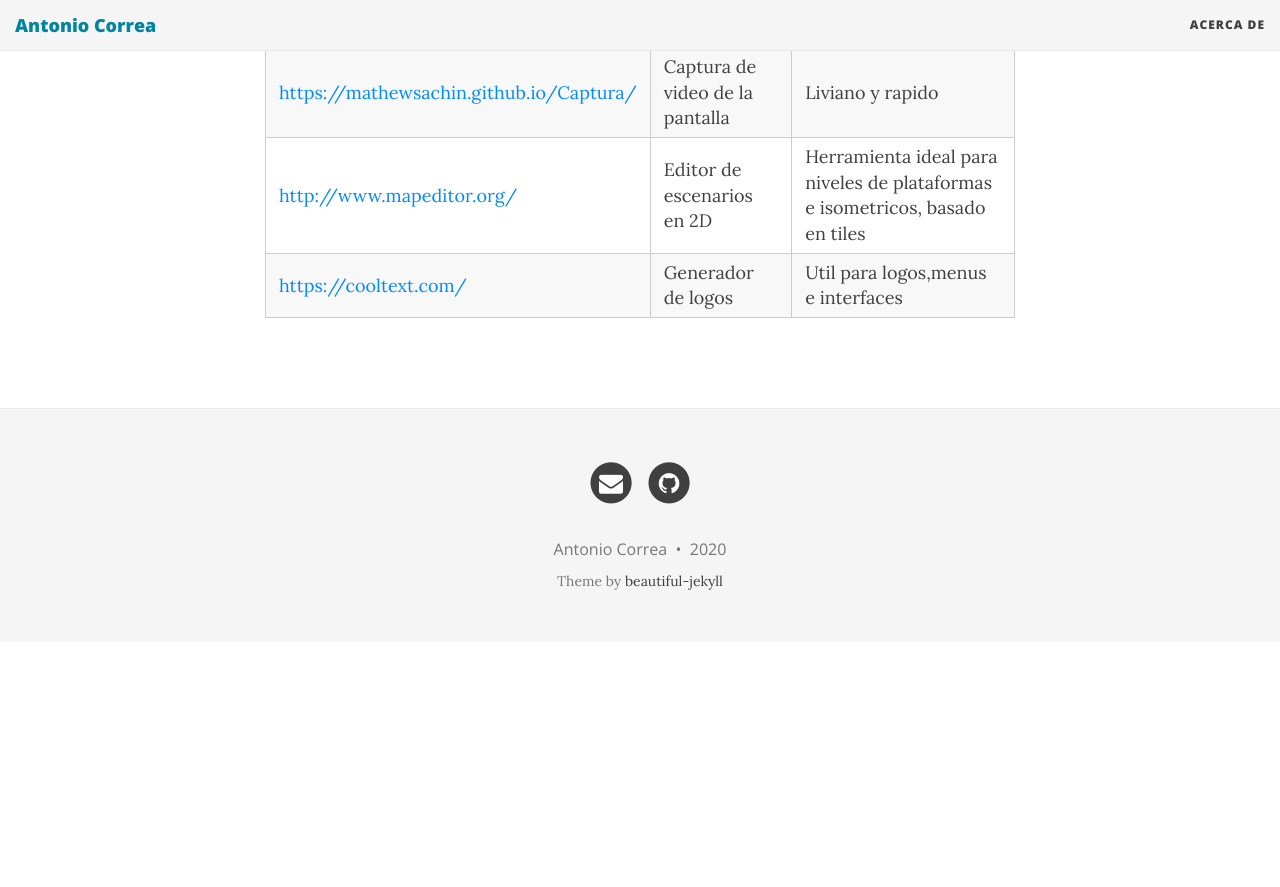
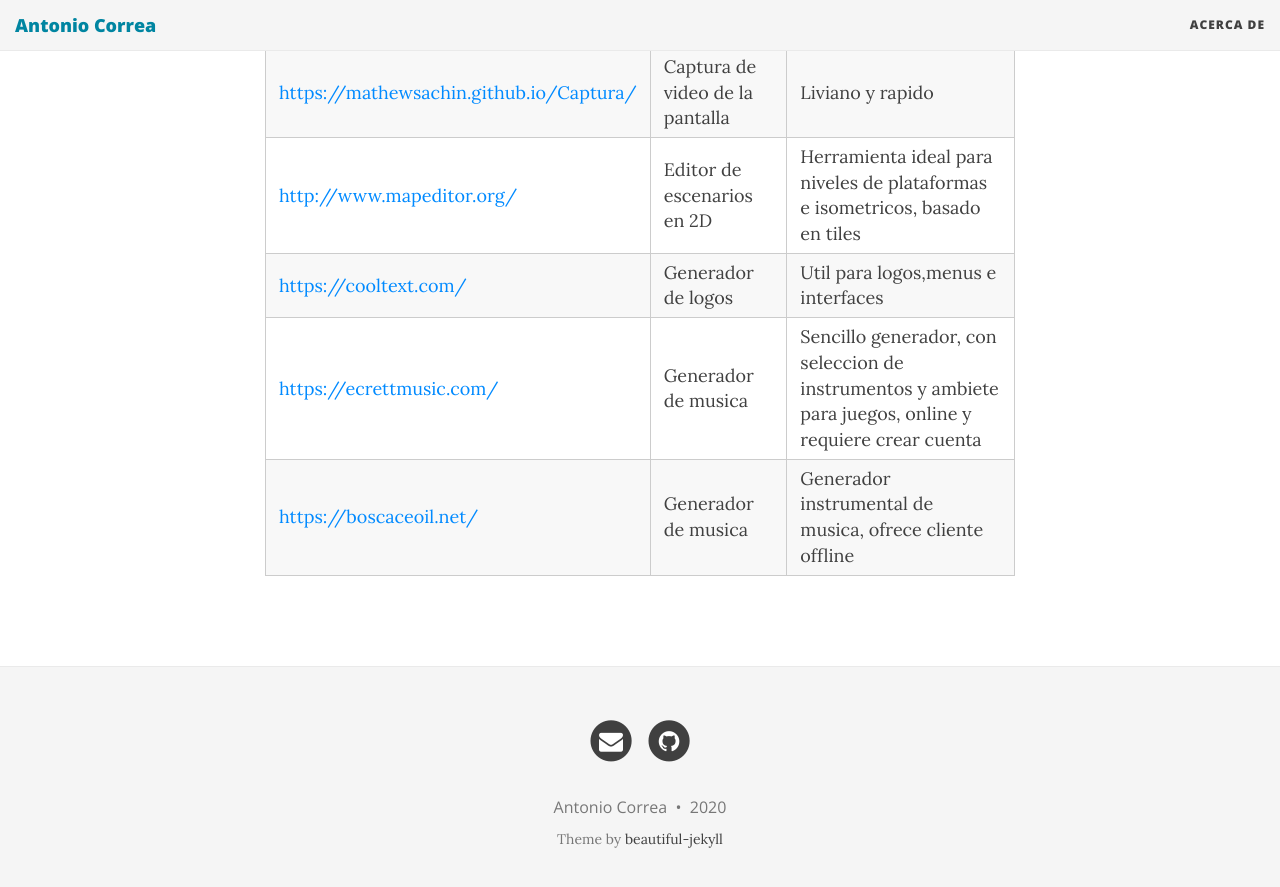
Before and after one commit to AntonCorrea/antoncorrea.github.io, a Jekyll site: the page built from _posts/2020-01-22-me-preparo-para-la-jam.md, in a window 1280 px wide and 900 px high, scrolled down 1300 px. Shown: the top 887 px of the window. Built offline with Jekyll 4.4.1, drawn with Linux system fonts in a browser that asks for light colours; nearby versions of some CDN libraries; before the commit the page ends 1942 px from its top, so only the background shows below that.

Commit message:
Update 2020-01-22-me-preparo-para-la-jam.md

```diff
--- a/_posts/2020-01-22-me-preparo-para-la-jam.md
+++ b/_posts/2020-01-22-me-preparo-para-la-jam.md
@@ -23,3 +23,5 @@
 |[https://mathewsachin.github.io/Captura/](https://mathewsachin.github.io/Captura/)| Captura de video de la pantalla| Liviano y rapido|
 |[http://www.mapeditor.org/](http://www.mapeditor.org/)| Editor de escenarios en 2D| Herramienta ideal para niveles de plataformas e isometricos, basado en tiles|
 |[https://cooltext.com/](https://cooltext.com/)| Generador de logos| Util para logos,menus e interfaces|
+|[https://ecrettmusic.com/](https://ecrettmusic.com/)| Generador de musica| Sencillo generador, con seleccion de instrumentos y ambiete para juegos, online y requiere crear cuenta|
+|[https://boscaceoil.net/](https://boscaceoil.net/)| Generador de musica| Generador instrumental de musica, ofrece cliente offline|
```
